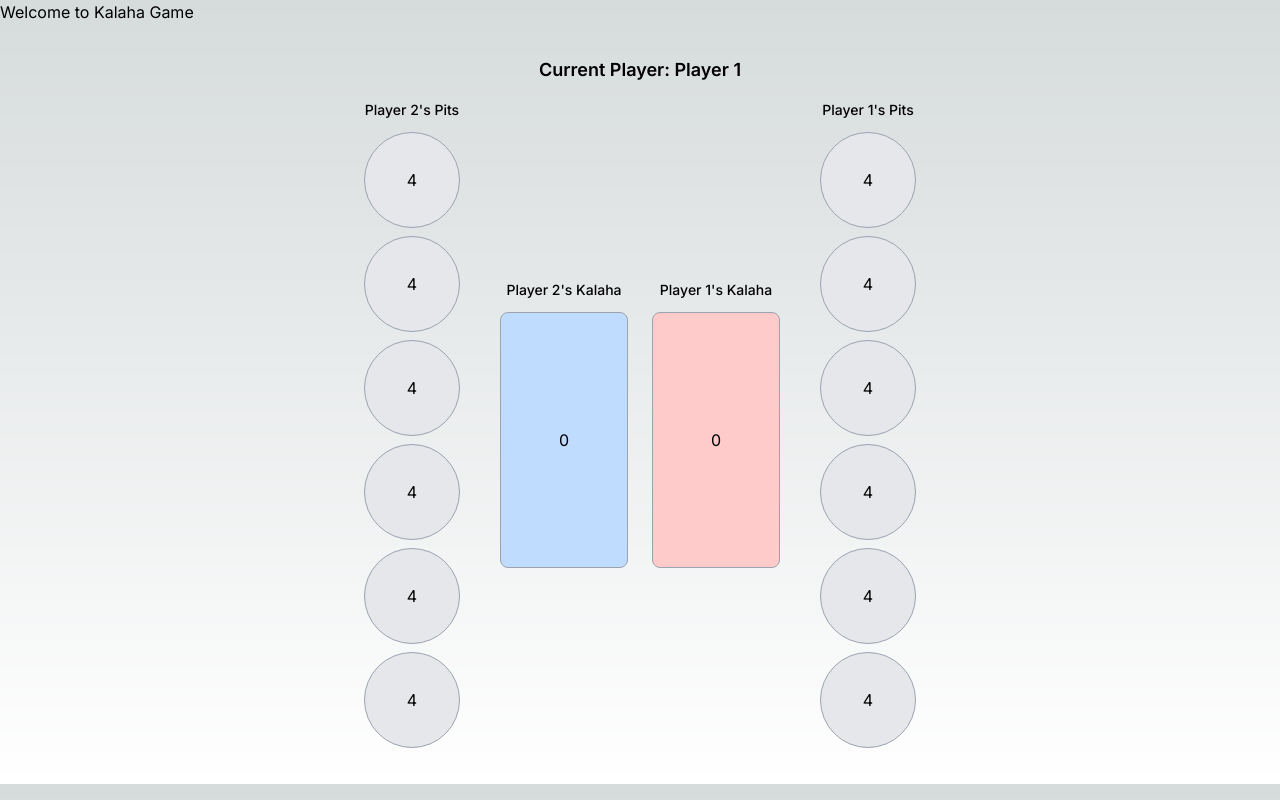
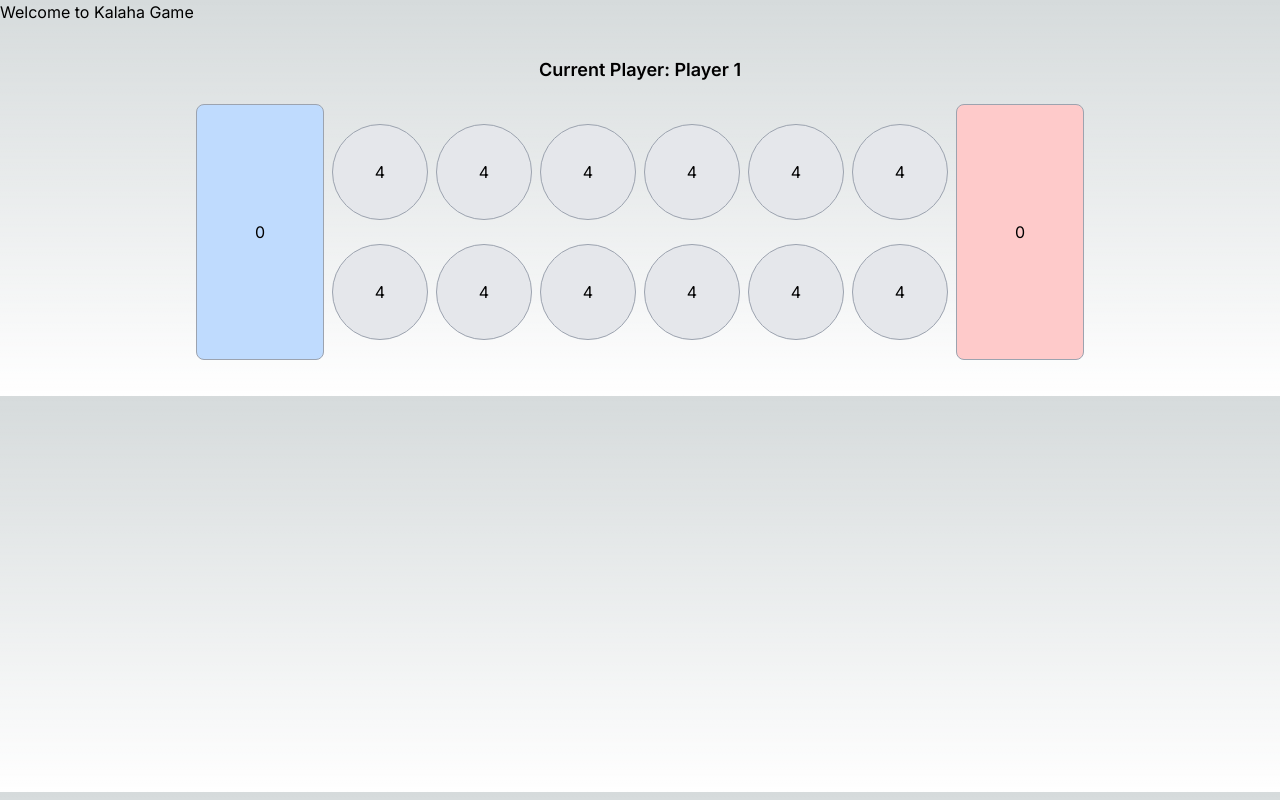
Before and after one commit to mikk39k1/kalaha-game, a Next.js app: page / in a window 1280 px wide. Built offline with nearby package versions, Linux system fonts and the light colour scheme.

Commit message:
Stack implementation

```diff
--- a/src/app/components/KalahaGame.tsx
+++ b/src/app/components/KalahaGame.tsx
@@ -2,23 +2,58 @@
 
 import { useState } from 'react';
 
-type Pit = {
-  seeds: number;
-  isKalaha: boolean;
+// Represents a single pit in the game as a stack of seeds
+class PitStack {
+  constructor(public seeds = 0, public isKalaha = false) { }
+
+  pushSeeds(n = 1) {
+    this.seeds += n;
+  }
+
+  popAllSeeds() {
+    const seeds = this.seeds;
+    this.seeds = 0;
+    return seeds;
+  }
+
+
+  isEmpty() {
+    return this.seeds === 0;
+  }
+}
+
+
+const initializePits = (): PitStack[] => {
+  let pits = [];
+
+  // Sætter spiller 2's Kalaha pit til index 0 med 0 kugler i
+  pits.push(new PitStack(0, true));
+
+  // Sætter spiller 1's pits med 4 kugler i hver
+  for (let i = 0; i < 6; i++) {
+    pits.push(new PitStack(4, false));
+  }
+
+  // Sætter spiller 1's Kalaha pit til index 7 med 0 kugler i
+  pits.push(new PitStack(0, true));
+
+
+  // Sætter spiller 2's pits med 4 kugler i hver
+  for (let i = 0; i < 6; i++) {
+    pits.push(new PitStack(4, false));
+  }
+
+
+  // Sætter spiller 2's Kalaha pit til index 13 med 0 kugler i
+  pits.push(new PitStack(0, true));
+
+  return pits;
 };
 
 
-const initializePits = (): Pit[] => {
-  let pits: Pit[] = [];
-
-  for (let i = 0; i < 14; i++) {
-    pits.push({ seeds: i % 7 === 0 ? 0 : 4, isKalaha: i % 7 === 0 });
-  }
-  return pits;
-};
 
 const KalahaGame = () => {
-  const [pits, setPits] = useState<Pit[]>(initializePits());
+  const [pits, setPits] = useState<PitStack[]>(initializePits());
   const [currentPlayer, setCurrentPlayer] = useState<number>(1);
 
   const distributeSeeds = (startIndex: number, seeds: number): void => {
@@ -27,24 +62,23 @@ const KalahaGame = () => {
     while (seedsToDistribute > 0) {
       index = (index + 1) % pits.length;
 
-      if ((currentPlayer === 1 && index === 7) || (currentPlayer === 2 && index === 0)) {
+      // Skip opponent's Kalaha
+      if ((currentPlayer === 1 && index === 13) || (currentPlayer === 2 && index === 0)) {
         continue;
       }
-      pits[index].seeds += 1;
+      pits[index].pushSeeds();
       seedsToDistribute -= 1;
     }
 
-
+    // Check if the last seed was placed in an empty pit on the player's side
     if (!pits[index].isKalaha && pits[index].seeds === 1 && Math.floor(index / 7) === currentPlayer - 1) {
       let oppositeIndex = 12 - index;
-      let capturedSeeds = pits[oppositeIndex].seeds + 1;
-      pits[oppositeIndex].seeds = 0;
-      pits[index].seeds = 0;
+      let capturedSeeds = pits[oppositeIndex].popAllSeeds() + pits[index].popAllSeeds();
       let kalahaIndex = currentPlayer === 1 ? 6 : 13;
-      pits[kalahaIndex].seeds += capturedSeeds;
+      pits[kalahaIndex].pushSeeds(capturedSeeds);
     }
 
-
+    // Switch player if the last seed was not placed in the player's Kalaha
     if (!((currentPlayer === 1 && index === 6) || (currentPlayer === 2 && index === 13))) {
       setCurrentPlayer(currentPlayer === 1 ? 2 : 1);
     }
@@ -53,52 +87,57 @@ const KalahaGame = () => {
   };
 
   const handlePitClick = (index: number) => {
-    if (pits[index].isKalaha || pits[index].seeds === 0) {
+    if (pits[index].isKalaha || pits[index].isEmpty()) {
       return;
     }
 
-    if ((currentPlayer === 1 && index >= 7) || (currentPlayer === 2 && index < 7)) {
+    // Check if the player is trying to move the opponent's seeds
+    if ((currentPlayer === 1 && (index > 6)) || (currentPlayer === 2 && (index < 7))) {
       return;
     }
 
-    const seedsToDistribute = pits[index].seeds;
-    pits[index].seeds = 0;
+    const seedsToDistribute = pits[index].popAllSeeds();
     distributeSeeds(index, seedsToDistribute);
   };
+
 
   return (
     <div className="flex flex-col items-center my-8">
       <h2 className="text-lg font-semibold mb-4">Current Player: Player {currentPlayer}</h2>
-      <div className="flex justify-center items-center">
-        <div className="flex flex-col items-center mr-8">
-          <span className="text-sm font-medium mb-2">Player 2's Pits</span>
-          {pits.slice(1, 7).map((pit, index) => (
-            <div key={index} className="w-16 h-16 md:w-24 md:h-24 bg-gray-200 border border-gray-400 rounded-full flex items-center justify-center cursor-pointer m-1" onClick={() => handlePitClick(index + 1)}>
-              {pit.seeds}
-            </div>
-          ))}
+      <div className="flex items-center">
+
+        {/* Spiller 2's Kalaha pit på venstre side (Blå) */}
+        <div className="w-24 h-48 md:w-32 md:h-64 bg-blue-200 border border-gray-400 rounded-lg flex items-center justify-center cursor-pointer m-1" onClick={() => handlePitClick(13)}>
+          {pits[14].seeds}
         </div>
-        <div className="flex">
-          <div className="flex flex-col items-center mr-2">
-            <span className="text-sm font-medium mb-2">Player 2's Kalaha</span>
-            <div className="w-24 h-48 md:w-32 md:h-64 bg-blue-200 border border-gray-400 rounded-lg flex items-center justify-center cursor-pointer m-1" onClick={() => handlePitClick(0)}>
-              {pits[0].seeds}
-            </div>
+
+        <div className='flex flex-col items-center'>
+
+          {/* Spiller 2's pits på øverste række */}
+          <div className="flex flex-row-reverse">
+            {pits.slice(8, 14).map((pit, index) => (
+              <div key={index} className="w-16 h-16 md:w-24 md:h-24 bg-gray-200 border border-gray-400 rounded-full flex items-center justify-center cursor-pointer m-1" onClick={() => handlePitClick(index + 8)}>
+                {pit.seeds}
+              </div>
+            ))}
           </div>
-          <div className="flex flex-col items-center ml-2">
-            <span className="text-sm font-medium mb-2">Player 1's Kalaha</span>
-            <div className="w-24 h-48 md:w-32 md:h-64 bg-red-200 border border-gray-400 rounded-lg flex items-center justify-center cursor-pointer m-1" onClick={() => handlePitClick(7)}>
-              {pits[7].seeds}
-            </div>
+
+
+          <div className="w-4 h-4 mx-6"></div>
+
+          {/* Spiller 1's pits På nederste række */}
+          <div className="flex flex-row">
+            {pits.slice(1, 7).map((pit, index) => (
+              <div key={index} className="w-16 h-16 md:w-24 md:h-24 bg-gray-200 border border-gray-400 rounded-full flex items-center justify-center cursor-pointer m-1" onClick={() => handlePitClick(index + 1)}>
+                {pit.seeds}
+              </div>
+            ))}
           </div>
+
         </div>
-        <div className="flex flex-col items-center ml-8">
-          <span className="text-sm font-medium mb-2">Player 1's Pits</span>
-          {pits.slice(8, 14).map((pit, index) => (
-            <div key={index} className="w-16 h-16 md:w-24 md:h-24 bg-gray-200 border border-gray-400 rounded-full flex items-center justify-center cursor-pointer m-1" onClick={() => handlePitClick(index + 8)}>
-              {pit.seeds}
-            </div>
-          )).reverse()}
+        {/* Spiller 1's Kalaha pit til højre (Rød) */}
+        <div className="w-24 h-48 md:w-32 md:h-64 bg-red-200 border border-gray-400 rounded-lg flex items-center justify-center cursor-pointer m-1" onClick={() => handlePitClick(7)}>
+          {pits[7].seeds}
         </div>
       </div>
     </div>
```
Also changed, not shown: src/app/components/PitStack.ts (added).
